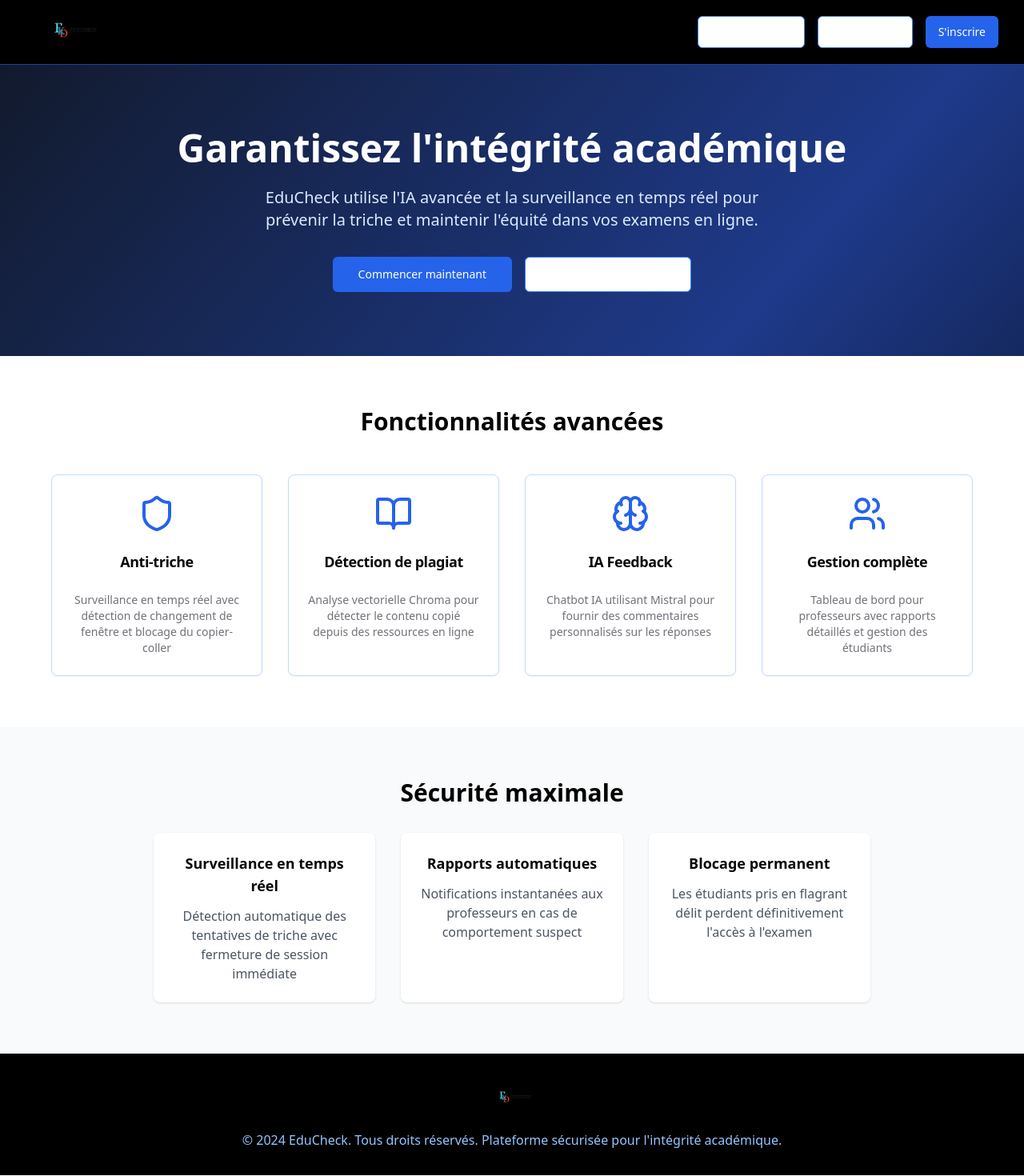
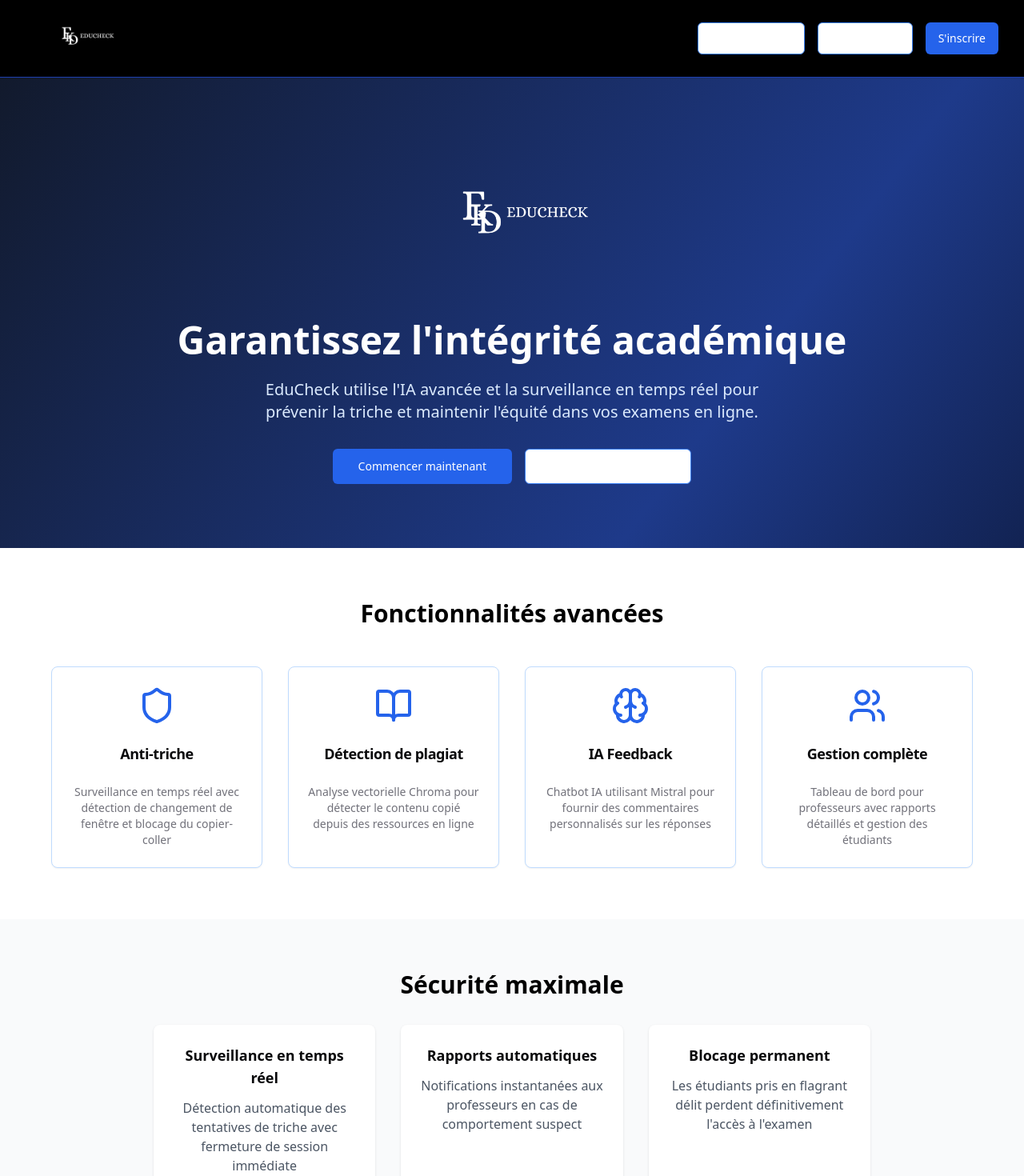
Before and after one commit to Hanane-se/academic-integrity-check, a React (Vite) app: page / in a window 1280 px wide. Shown: the top 1470 px of the page at 80% size. Built offline with nearby package versions, Linux system fonts and the light colour scheme.

Commit message:
Enhance logo size and color clarity
Improve logo size and choose a clearer color.

```diff
--- a/src/components/auth/LoginForm.tsx
+++ b/src/components/auth/LoginForm.tsx
@@ -1,4 +1,3 @@
-
 import { useState } from 'react';
 import { Button } from '@/components/ui/button';
 import { Card, CardContent, CardDescription, CardHeader, CardTitle } from '@/components/ui/card';
@@ -47,7 +46,7 @@ const LoginForm = ({ onBack, onRegister }: LoginFormProps) => {
 
         <Card className="shadow-lg border-blue-800 bg-white">
           <CardHeader className="text-center">
-            <img src="/lovable-uploads/82140450-3eda-4593-9dfd-59097e36d4fe.png" alt="EduCheck Logo" className="h-20 w-auto mx-auto mb-4" />
+            <img src="/lovable-uploads/82140450-3eda-4593-9dfd-59097e36d4fe.png" alt="EduCheck Logo" className="h-24 w-auto mx-auto mb-4 brightness-0" />
             <CardTitle className="text-2xl text-black">Connexion</CardTitle>
             <CardDescription className="text-gray-600">
               Accédez à votre espace EduCheck
--- a/src/components/auth/RegisterForm.tsx
+++ b/src/components/auth/RegisterForm.tsx
@@ -1,4 +1,3 @@
-
 import { useState } from 'react';
 import { Button } from '@/components/ui/button';
 import { Card, CardContent, CardDescription, CardHeader, CardTitle } from '@/components/ui/card';
@@ -67,7 +66,7 @@ const RegisterForm = ({ onBack, onLogin }: RegisterFormProps) => {
 
         <Card className="shadow-lg border-blue-800 bg-white">
           <CardHeader className="text-center">
-            <img src="/lovable-uploads/82140450-3eda-4593-9dfd-59097e36d4fe.png" alt="EduCheck Logo" className="h-20 w-auto mx-auto mb-4" />
+            <img src="/lovable-uploads/82140450-3eda-4593-9dfd-59097e36d4fe.png" alt="EduCheck Logo" className="h-24 w-auto mx-auto mb-4 brightness-0" />
             <CardTitle className="text-2xl text-black">Inscription</CardTitle>
             <CardDescription className="text-gray-600">
               Créez votre compte EduCheck
--- a/src/pages/Demo.tsx
+++ b/src/pages/Demo.tsx
@@ -1,4 +1,3 @@
-
 import { useState } from 'react';
 import { Button } from '@/components/ui/button';
 import { Card, CardContent, CardHeader, CardTitle } from '@/components/ui/card';
@@ -54,7 +53,7 @@ const Demo = () => {
         </div>
 
         <div className="text-center mb-8">
-          <img src="/lovable-uploads/82140450-3eda-4593-9dfd-59097e36d4fe.png" alt="EduCheck Logo" className="h-24 w-auto mx-auto mb-4" />
+          <img src="/lovable-uploads/82140450-3eda-4593-9dfd-59097e36d4fe.png" alt="EduCheck Logo" className="h-28 md:h-32 lg:h-36 w-auto mx-auto mb-4 brightness-0 invert" />
           <h1 className="text-3xl font-bold text-white mb-2">Démonstration EduCheck</h1>
           <p className="text-blue-200">Explorez toutes les fonctionnalités de notre plateforme d'intégrité académique</p>
         </div>
--- a/src/pages/Index.tsx
+++ b/src/pages/Index.tsx
@@ -25,9 +25,9 @@ const Index = () => {
       {/* Header */}
       <header className="bg-black shadow-sm border-b border-blue-800">
         <div className="max-w-7xl mx-auto px-4 sm:px-6 lg:px-8">
-          <div className="flex justify-between items-center h-20">
+          <div className="flex justify-between items-center h-24">
             <div className="flex items-center space-x-3">
-              <img src="/lovable-uploads/82140450-3eda-4593-9dfd-59097e36d4fe.png" alt="EduCheck Logo" className="h-16 w-auto" />
+              <img src="/lovable-uploads/82140450-3eda-4593-9dfd-59097e36d4fe.png" alt="EduCheck Logo" className="h-20 w-auto brightness-0 invert" />
             </div>
             <div className="flex space-x-4">
               <Button variant="outline" onClick={() => navigate('/demo')} className="text-white border-blue-500 hover:bg-blue-800">
@@ -47,6 +47,9 @@ const Index = () => {
       {/* Hero Section */}
       <section className="py-20 px-4">
         <div className="max-w-4xl mx-auto text-center">
+          <div className="mb-8">
+            <img src="/lovable-uploads/82140450-3eda-4593-9dfd-59097e36d4fe.png" alt="EduCheck Logo" className="h-32 md:h-40 lg:h-48 w-auto mx-auto brightness-0 invert" />
+          </div>
           <h1 className="text-5xl font-bold text-white mb-6">
             Garantissez l'intégrité académique
           </h1>
@@ -156,7 +159,7 @@ const Index = () => {
       <footer className="bg-black text-white py-8 px-4">
         <div className="max-w-4xl mx-auto text-center">
           <div className="flex items-center justify-center space-x-3 mb-4">
-            <img src="/lovable-uploads/82140450-3eda-4593-9dfd-59097e36d4fe.png" alt="EduCheck Logo" className="h-12 w-auto" />
+            <img src="/lovable-uploads/82140450-3eda-4593-9dfd-59097e36d4fe.png" alt="EduCheck Logo" className="h-16 w-auto brightness-0 invert" />
           </div>
           <p className="text-blue-300">
             © 2024 EduCheck. Tous droits réservés. Plateforme sécurisée pour l'intégrité académique.
```
